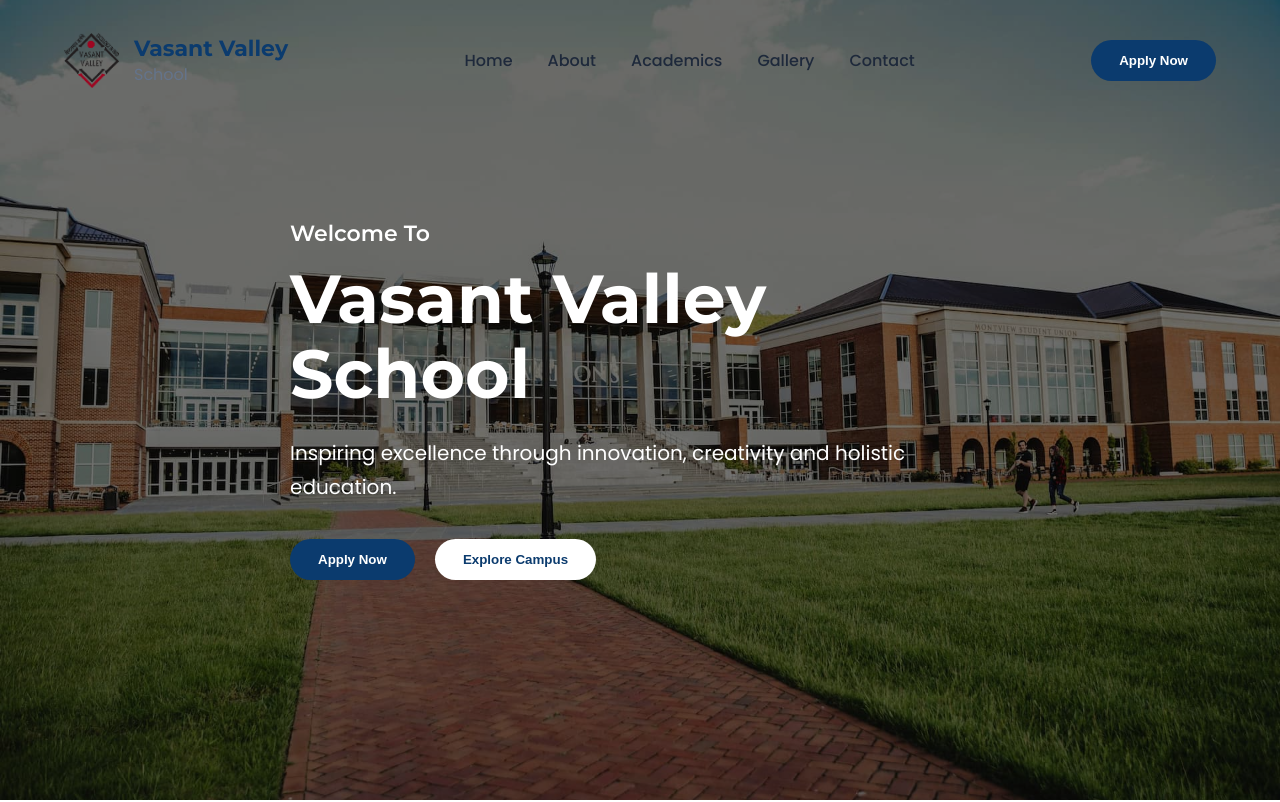
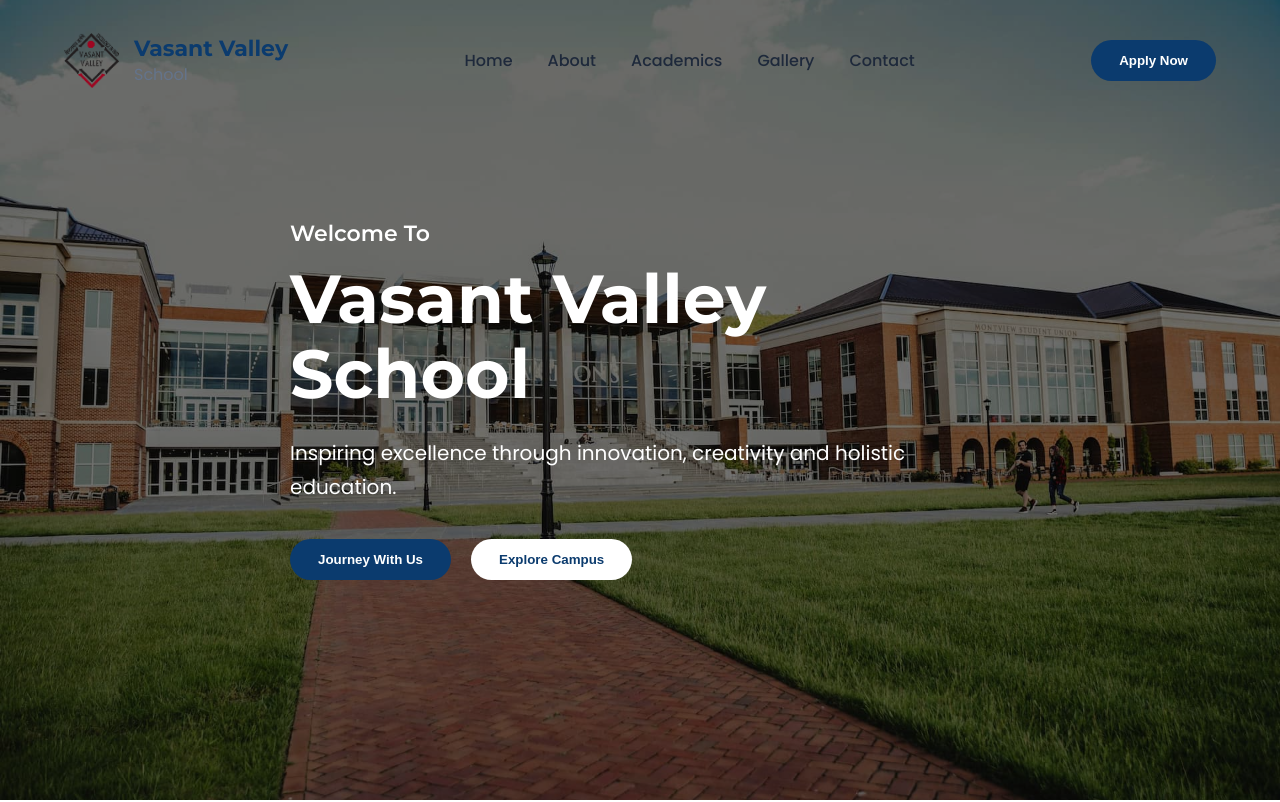
Before and after one commit to rishahermain7-eng/DETTROIN-INT-Risha-Website, a React (Vite) app: page / in a window 1280 px wide. Shown: the top 802 px of the page. Built offline with nearby package versions, Linux system fonts and the light colour scheme.

Commit message:
Update Hero section

```diff
--- a/src/components/Hero/Hero.jsx
+++ b/src/components/Hero/Hero.jsx
@@ -45,7 +45,7 @@ function Hero() {
           animate={{opacity:1}}
           transition={{delay:.8}}
         >
-          <button>Apply Now</button>
+          <button>Journey With Us</button>
           <button className="secondary">Explore Campus</button>
         </motion.div>
 
```
